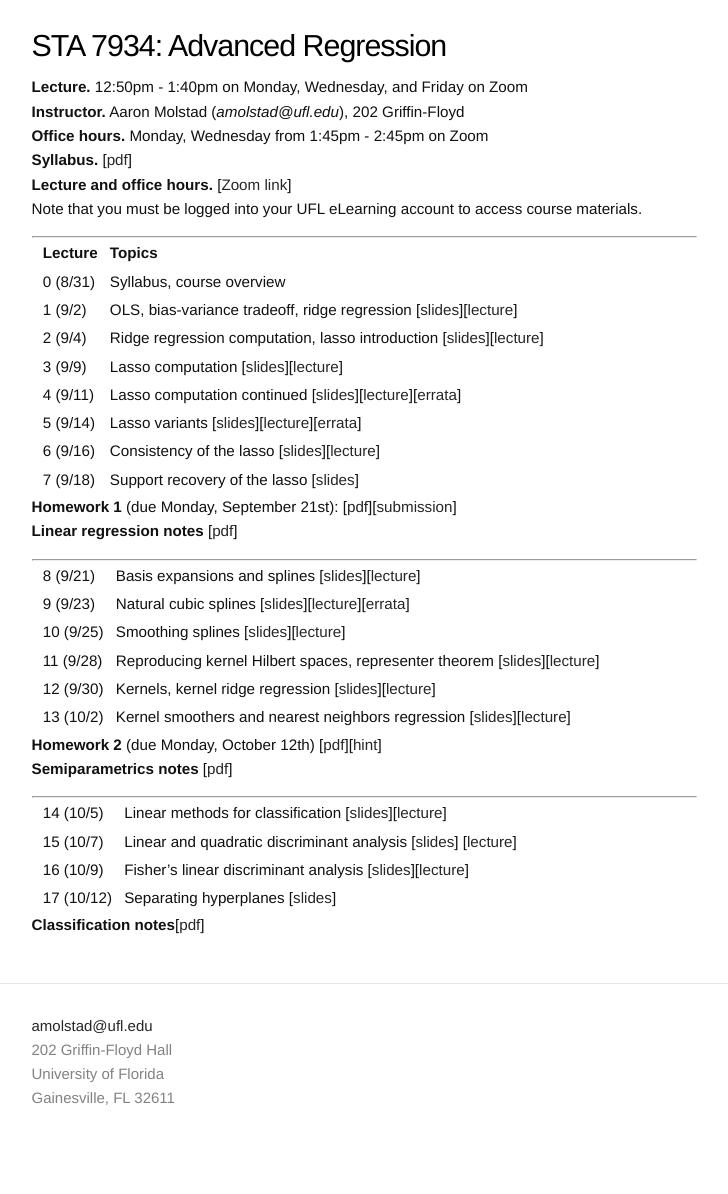
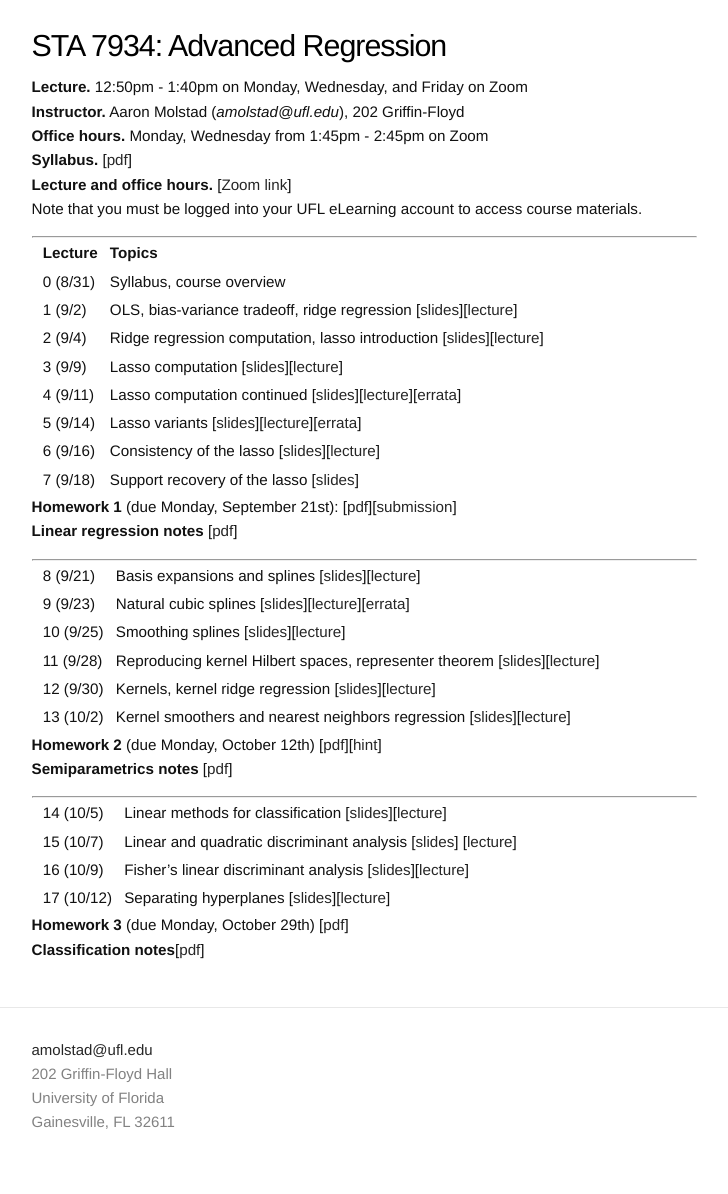
Before and after one commit to ajmolstad/ajmolstad.github.io, a Jekyll site: the page built from F20_STA7934.md, in a window 1280 px wide. Shown: the whole page, without its empty margins (276-1004 px from the left). Built offline with Jekyll 4.4.1, drawn with Linux system fonts in a browser that asks for light colours; before the commit the page ends 1170 px from its top, so only the background shows below that.

Commit message:
Update F20_STA7934.md

```diff
--- a/F20_STA7934.md
+++ b/F20_STA7934.md
@@ -45,7 +45,8 @@ Note that you must be logged into your UFL eLearning account to access course ma
 || 14 (10/5)  || Linear methods for classification [[slides](https://ufl.instructure.com/files/53285696/download?download_frd=1)][[lecture](https://ufl.instructure.com/courses/412309/files?preview=53285432)] ||
 || 15 (10/7)  || Linear and quadratic discriminant analysis [[slides](https://ufl.instructure.com/files/53358126/download?download_frd=1)] [[lecture](https://ufl.instructure.com/courses/412309/files?preview=53358160)]||
 || 16 (10/9)  || Fisher's linear discriminant analysis [[slides](https://ufl.instructure.com/files/53444337/download?download_frd=1)][[lecture](https://ufl.instructure.com/files/53436224/download?download_frd=1)]||
-|| 17 (10/12)  || Separating hyperplanes [[slides](https://ufl.instructure.com/files/53440337/download?download_frd=1)]||
+|| 17 (10/12)  || Separating hyperplanes [[slides](https://ufl.instructure.com/files/53467084/download?download_frd=1)][[lecture](https://ufl.instructure.com/files/53467200/download?download_frd=1)]||
 
 
+**Homework 3** (due Monday, October 29th) [[pdf](https://ufl.instructure.com/files/53467624/download?download_frd=1)]
 **Classification notes**[[pdf](https://ufl.instructure.com/files/53290333/download?download_frd=1)]
```
